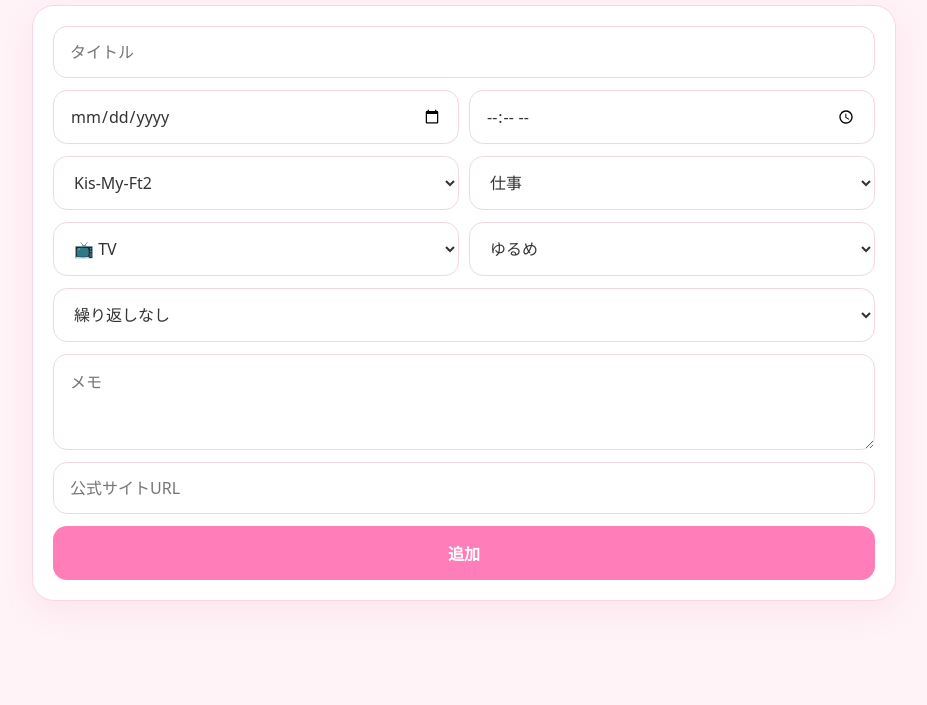
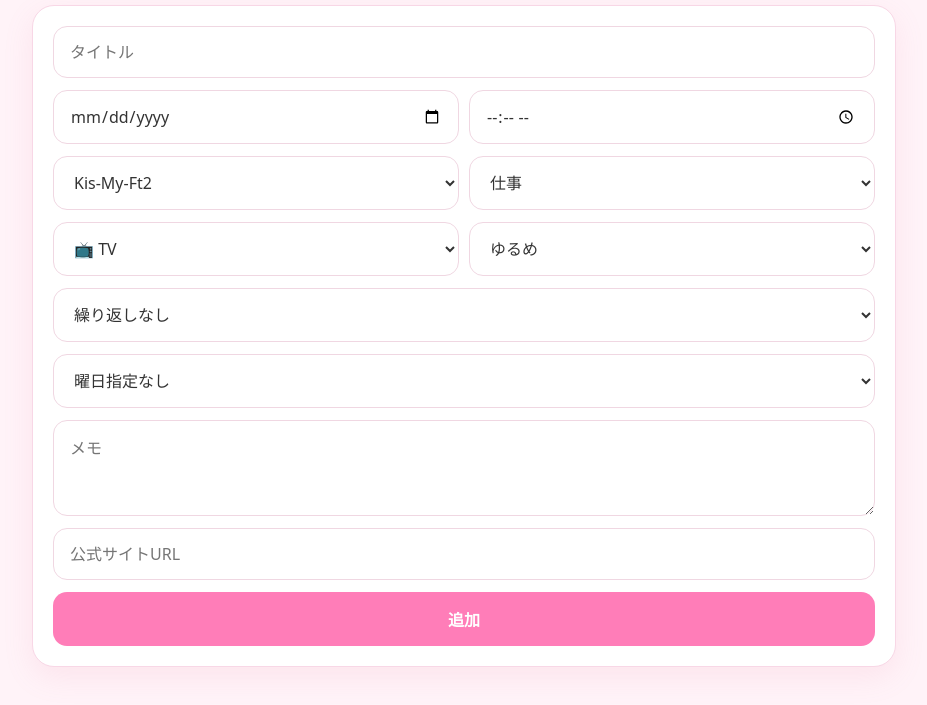
Before and after one commit to Rion0-0/calendar, a plain HTML site: page add.html in a window 1280 px wide. Shown: the part 141-846 px from the top of the page, without its empty margins (176-1103 px from the left). Drawn offline with Linux system fonts and the light colour scheme.

Commit message:
Update add.html

```diff
--- a/add.html
+++ b/add.html
@@ -44,6 +44,17 @@
 
     <select id="repeat"></select>
 
+    <select id="repeatWeekday">
+  <option value="">曜日指定なし</option>
+  <option value="0">毎週日曜</option>
+  <option value="1">毎週月曜</option>
+  <option value="2">毎週火曜</option>
+  <option value="3">毎週水曜</option>
+  <option value="4">毎週木曜</option>
+  <option value="5">毎週金曜</option>
+  <option value="6">毎週土曜</option>
+</select>
+
     <textarea id="memo" placeholder="メモ"></textarea>
 
     <input id="url" type="url" placeholder="公式サイトURL" />
```
